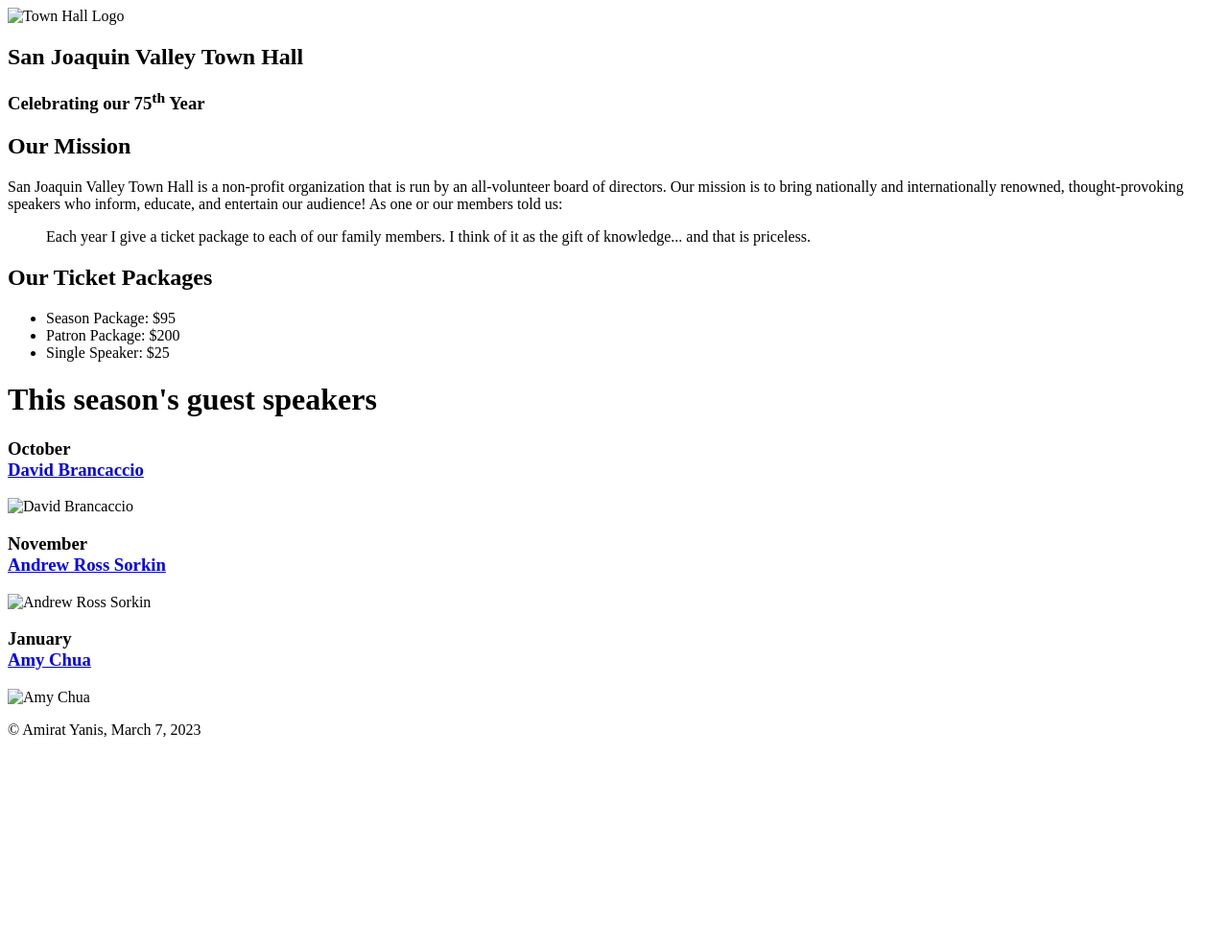
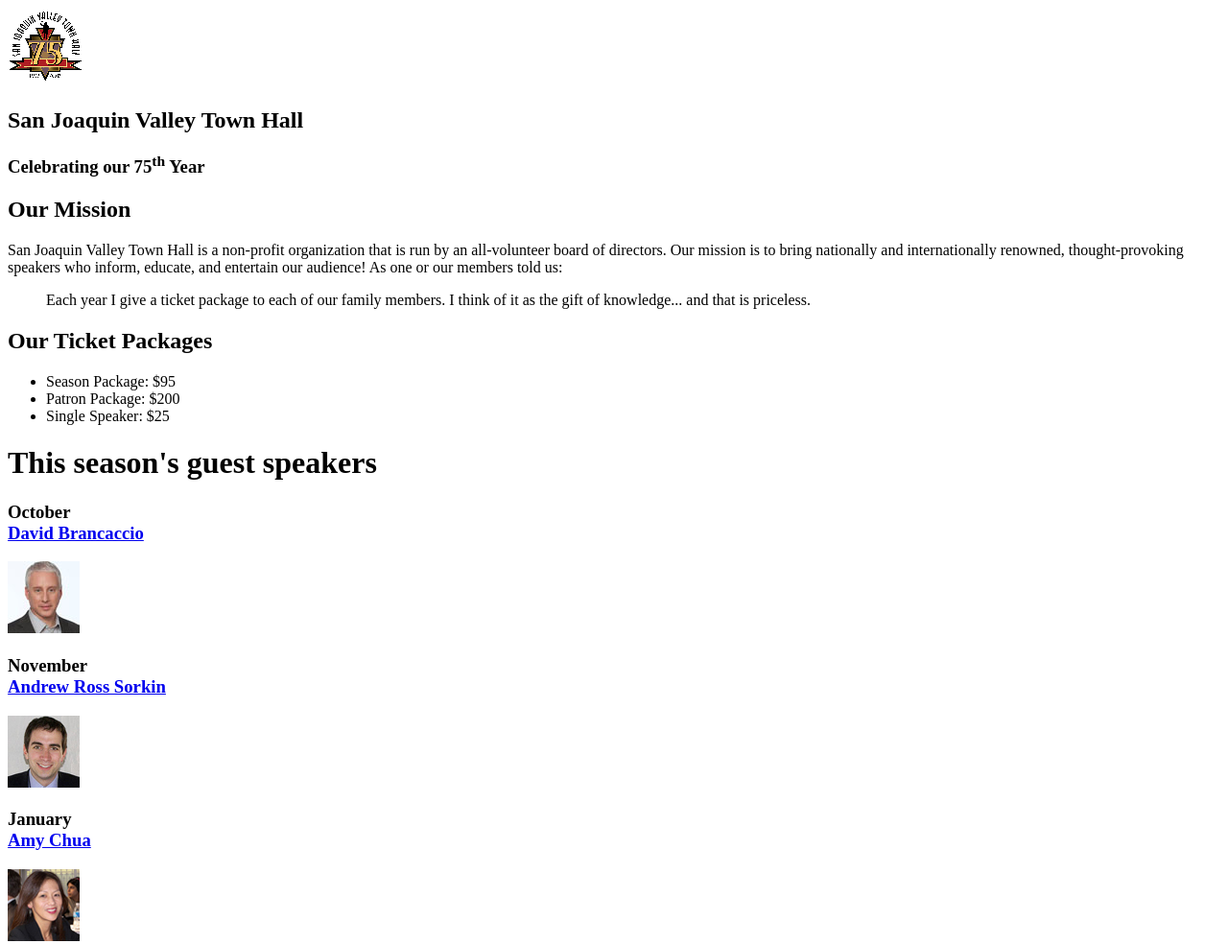
Before and after one commit to YMA25/A08, a plain HTML site: page index.html in a window 1280 px wide. Shown: the top 984 px of the page at 96% size. Before the commit the page ends 800 px from the top, so only its background shows below. Drawn offline with Linux system fonts and the light colour scheme.

Commit message:
Update index.html

```diff
--- a/index.html
+++ b/index.html
@@ -9,7 +9,7 @@
 
 <body>
 	<header>
-		<img src="images/town_hall_logo.gif" alt="Town Hall Logo" height="80">
+		<img src="town_hall_logo.gif" alt="Town Hall Logo" height="80">
 		<h2>San Joaquin Valley Town Hall</h2>
 		<h3>Celebrating our 75<sup>th</sup> Year</h3>
 	</header>
@@ -37,17 +37,17 @@
 		<h1>This season's guest speakers</h1>
 
 		<h3>October<br>
-		<a href="speakers/brancaccio.html">David Brancaccio</a>
+		<a href="brancaccio.html">David Brancaccio</a>
 		</h3>
-		<img src="images/brancaccio75.jpg" alt="David Brancaccio">
+		<img src="brancaccio75.jpg" alt="David Brancaccio">
 
 		<h3>November<br>
-		<a href="speakers/sorkin.html">Andrew Ross Sorkin</a></h3>
-		<img src="images/sorkin75.jpg" alt="Andrew Ross Sorkin">
+		<a href="sorkin.html">Andrew Ross Sorkin</a></h3>
+		<img src="sorkin75.jpg" alt="Andrew Ross Sorkin">
 
 		<h3>January<br>
-		<a href="speakers/chua.html">Amy Chua</a></h3>
-		<img src="images/chua75.jpg" alt="Amy Chua">
+		<a href="chua.html">Amy Chua</a></h3>
+		<img src="chua75.jpg" alt="Amy Chua">
 
 	</main>
 	<footer>
```
